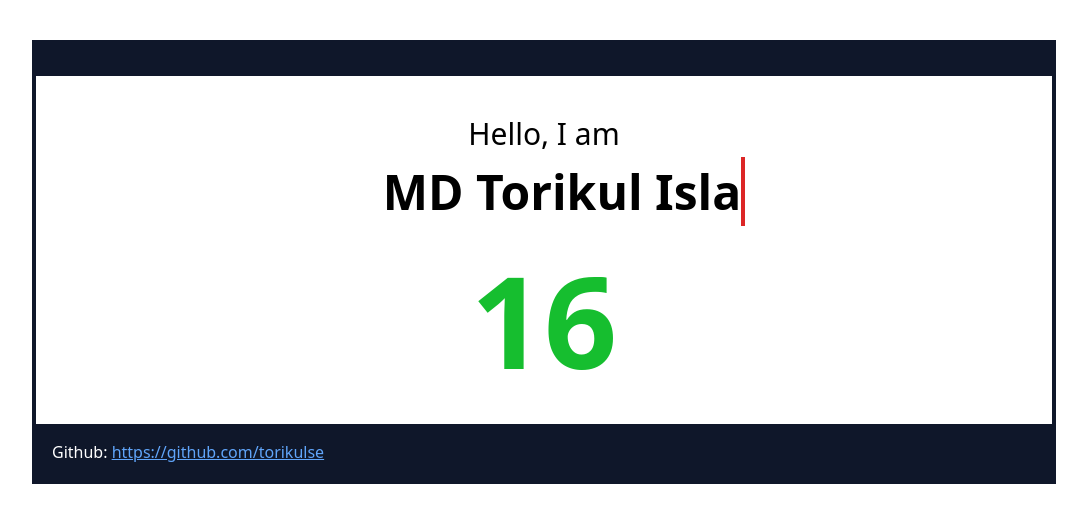
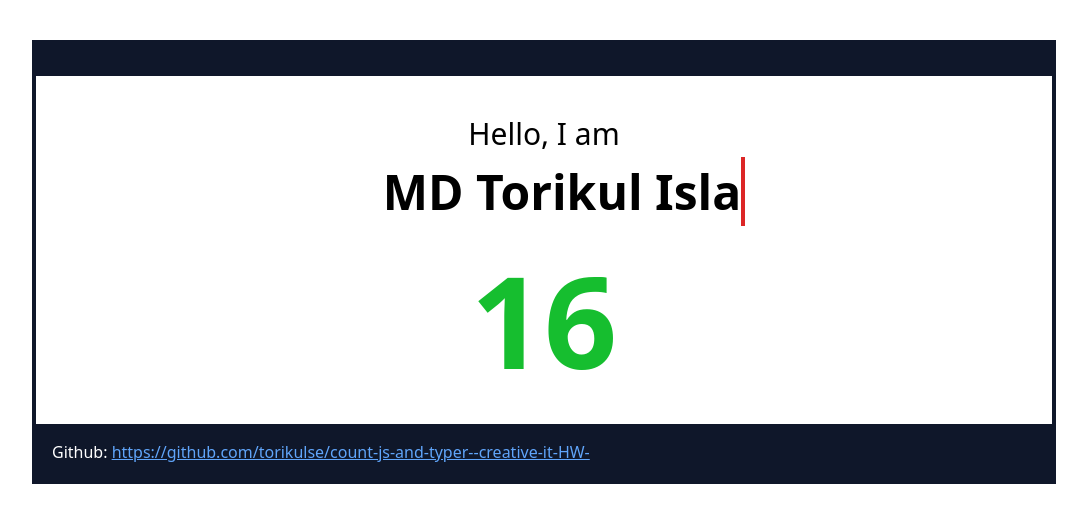
Before and after one commit to torikulse/count-js-and-typer--creative-it-HW-, a plain HTML site: page index.html in a window 1280 px wide. Shown: the whole page, without its empty margins (96-1183 px from the left). Drawn offline with nearby package versions, Linux system fonts and the light colour scheme.

Commit message:
github link change

```diff
--- a/index.html
+++ b/index.html
@@ -37,8 +37,8 @@
           <a
             class="underline text-blue-400"
             target="_blank"
-            href="https://github.com/torikulse"
-            >https://github.com/torikulse</a
+            href="https://github.com/torikulse/count-js-and-typer--creative-it-HW-"
+            >https://github.com/torikulse/count-js-and-typer--creative-it-HW-</a
           >
         </div>
       </footer>
```
